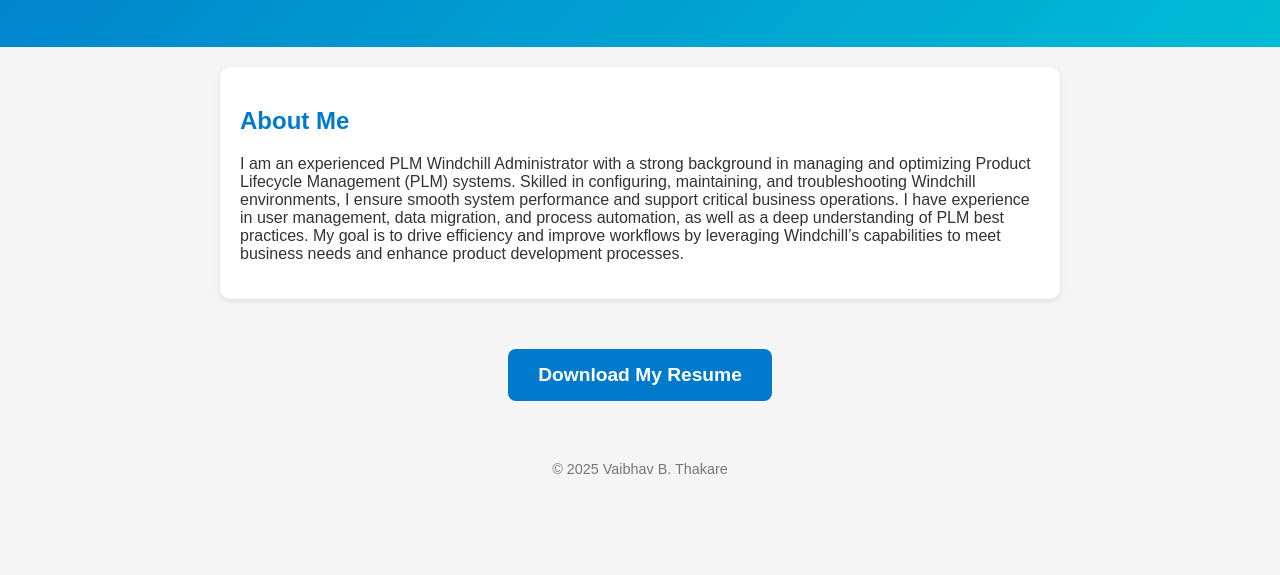
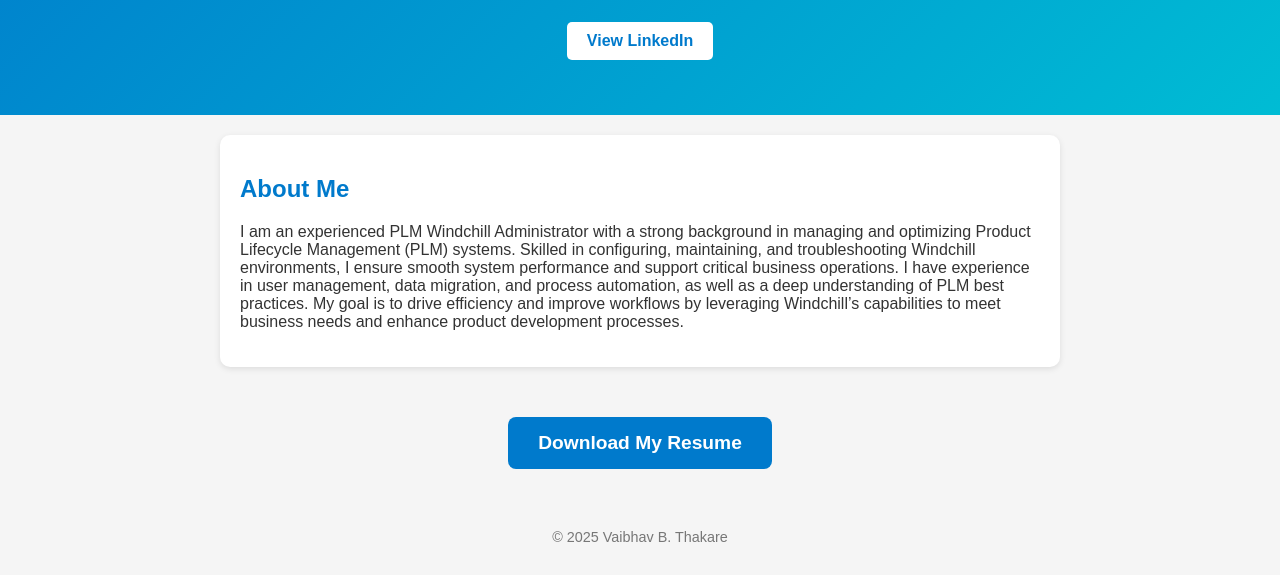
Before and after one commit to Vaibhav-B-Thakare/Profile, a plain HTML site: page index.html in a window 1280 px wide. Shown: the part 278-853 px from the top of the page. Before the commit the page ends 800 px from the top, so only its background shows below. Drawn offline with Linux system fonts and the light colour scheme.

Commit message:
Update index.html

```diff
--- a/index.html
+++ b/index.html
@@ -32,6 +32,24 @@
         p.role {
             font-size: 1.1em;
             margin: 5px 0 20px 0;
+        }
+        .links {
+            margin: 20px 0;
+        }
+        .links a {
+            display: inline-block;
+            margin: 5px 10px;
+            padding: 10px 20px;
+            background: #ffffff;
+            color: #007acc;
+            text-decoration: none;
+            border-radius: 5px;
+            font-weight: bold;
+            transition: background 0.3s, color 0.3s;
+        }
+        .links a:hover {
+            background: #007acc;
+            color: #fff;
         }
         section.about {
             padding: 20px;
@@ -72,6 +90,9 @@
         <img src="Vaibhav.png" alt="Vaibhav B. Thakare" class="profile-pic">
         <h1>Vaibhav B. Thakare</h1>
         <p class="role">PLM Windchill Administrator | TCS</p>
+        <div class="links">
+            <a href="https://www.linkedin.com/in/vaibhav-thakare-49a0701b1/" target="_blank">View LinkedIn</a>
+        </div>
     </header>
     <section class="about">
         <h2>About Me</h2>
```
